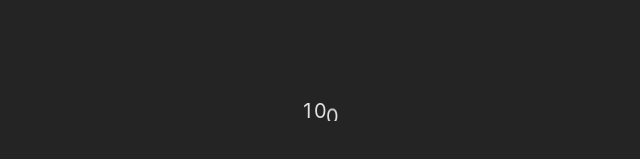
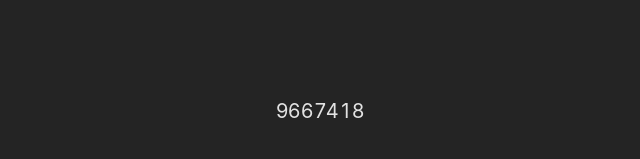
Before and after one commit to PedroMealha/countdown, a React (Vite) app: page / in a window 1280 px wide. Shown: the part 289-448 px from the top of the page, without its empty margins (320-960 px from the left). Built offline with nearby package versions, Linux system fonts and the light colour scheme.

Commit message:
new version of countdown with set duration

```diff
--- a/src/App.tsx
+++ b/src/App.tsx
@@ -2,8 +2,7 @@ import Countdown from './components/countdown.component';
 import './App.css';
 
 const App = () => {
-	return <Countdown startNumber={105} endNumber={95} />;
-	return <Countdown startNumber={95} endNumber={105} />;
+	return <Countdown endNumber={9667418} duration={4000} />;
 };
 
 export default App;
--- a/src/components/countdown.component.tsx
+++ b/src/components/countdown.component.tsx
@@ -1,43 +1,38 @@
-import { useState, useEffect } from 'react';
+import { useState } from 'react';
 import Dial from './dial.component';
 import './countdown.css';
 
 interface CountdownProps {
-	startNumber: number;
 	endNumber: number;
-	speed?: number;
+	duration?: number;
 }
 
-const Countdown: React.FC<CountdownProps> = ({ startNumber, endNumber, speed = 1000 }) => {
-	const [currentNumber, setCurrentNumber] = useState(startNumber);
-	const isIncrementing = endNumber > startNumber;
-
-	const maxDigits = Math.max(startNumber.toString().length, endNumber.toString().length);
-
-	useEffect(() => {
-		const interval = setInterval(() => {
-			setCurrentNumber((prev) => {
-				if ((isIncrementing && prev === endNumber) || (!isIncrementing && prev === endNumber)) {
-					clearInterval(interval);
-					return prev;
-				}
-				return prev + (isIncrementing ? 1 : -1);
-			});
-		}, speed);
-
-		return () => clearInterval(interval);
-	}, [startNumber, endNumber, isIncrementing]);
+const Countdown: React.FC<CountdownProps> = ({ endNumber, duration = 1000 }) => {
+	const getRandomNumber = (digits: number) =>
+		Math.floor(Math.random() * (9 * Math.pow(10, digits - 1))) + Math.pow(10, digits - 1);
+	const [currentNumber] = useState(getRandomNumber(endNumber.toString().length).toString());
+	const maxDigits = endNumber.toString().length;
 
 	const renderDials = () => {
 		const numberString = currentNumber.toString().padStart(maxDigits, '0');
 
 		return numberString.split('').map((digit, i) => {
-			const isLeadingZero = i === 0;
-			return <Dial key={i} digit={digit} isIncrementing={isIncrementing} speed={speed} isLeadingZero={isLeadingZero} />;
+			return (
+				<Dial
+					key={i}
+					currentDigit={digit}
+					finalDigit={endNumber.toString().padStart(maxDigits, '0')[i]}
+					duration={duration}
+				/>
+			);
 		});
 	};
 
-	return <div className='countdown'>{renderDials()}</div>;
+	return (
+		<div className='countdown' style={{ width: `${maxDigits}ch` }}>
+			{renderDials()}
+		</div>
+	);
 };
 
 export default Countdown;
--- a/src/components/countdown.css
+++ b/src/components/countdown.css
@@ -2,9 +2,9 @@
 	display: flex;
 	align-items: center;
 	justify-content: center;
-	/* perspective: 200px; */
 	font-size: 1em;
 	height: 1em;
+	/* perspective: 200px; */
 	overflow: hidden;
 }
 
@@ -12,7 +12,7 @@
 	width: 1ch;
 	height: 100%;
 	transform-style: preserve-3d;
-	transition: transform cubic-bezier(0.785, 0.135, 0.15, 0.86);
+	transition: transform cubic-bezier(0.165, 0.84, 0.44, 1);
 }
 
 .number {
--- a/src/components/dial.component.tsx
+++ b/src/components/dial.component.tsx
@@ -1,44 +1,33 @@
-import { useState, useEffect } from "react";
+import { useState, useEffect } from 'react';
 
 interface DialProps {
-	digit: string;
-	isIncrementing: boolean;
-	speed?: number;
-	isLeadingZero: boolean;
+	currentDigit: string;
+	finalDigit: string;
+	duration: number;
 }
 
-const Dial: React.FC<DialProps> = ({ digit, isIncrementing, speed, isLeadingZero }) => {
-	const [rotation, setRotation] = useState(-36 * parseInt(digit, 10));
+const Dial: React.FC<DialProps> = ({ currentDigit, finalDigit, duration }) => {
+	const getRandomRotation = (digit: string, finalDigit: string) => {
+		const extraRotations = Math.floor(Math.random() * 3 + 1);
+		const startRotation = -36 * parseInt(digit, 10);
+		const finalRotation = -36 * parseInt(finalDigit, 10);
+		return startRotation - 360 * extraRotations + (finalRotation - startRotation);
+	};
+
+	const [rotation, setRotation] = useState(getRandomRotation(currentDigit, finalDigit));
 
 	useEffect(() => {
-		setRotation((prevRotation) => {
-			const expectedRotation = -36 * parseInt(digit, 10);
-			let rotationIncrement = expectedRotation - (prevRotation % 360);
-			if (isIncrementing) {
-				if (digit === '0' && rotationIncrement > 0) {
-					rotationIncrement -= 360;
-				}
-			} else {
-				if (digit === '9' && rotationIncrement > 0) {
-					rotationIncrement -= 360;
-				} else if (rotationIncrement < -36) {
-					rotationIncrement += 360;
-				}
-			}
-
-			return prevRotation + rotationIncrement;
-		});
-	}, [digit, isIncrementing]);
+		setRotation(-36 * parseInt(finalDigit, 10));
+	}, [finalDigit, duration]);
 
 	return (
-		<div className='dial' style={{ transform: `rotateX(${rotation}deg)`, transitionDuration: `${speed}ms` }}>
+		<div className='dial' style={{ transform: `rotateX(${rotation}deg)`, transitionDuration: `${duration}ms` }}>
 			{[...Array(10)].map((_, index) => (
 				<div
 					key={index}
 					className='number'
 					style={{
-						transform: `rotateX(${index * 36}deg) translateZ(2em)`,
-						opacity: isLeadingZero && index === 0 ? 0 : 1,
+						transform: `rotateX(${index * 36}deg) translateZ(1.5em)`,
 					}}>
 					{index}
 				</div>
```
